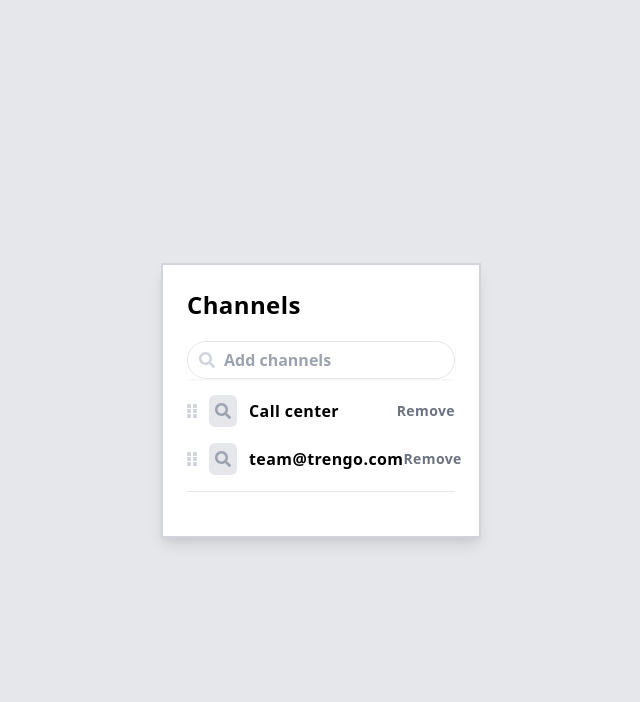
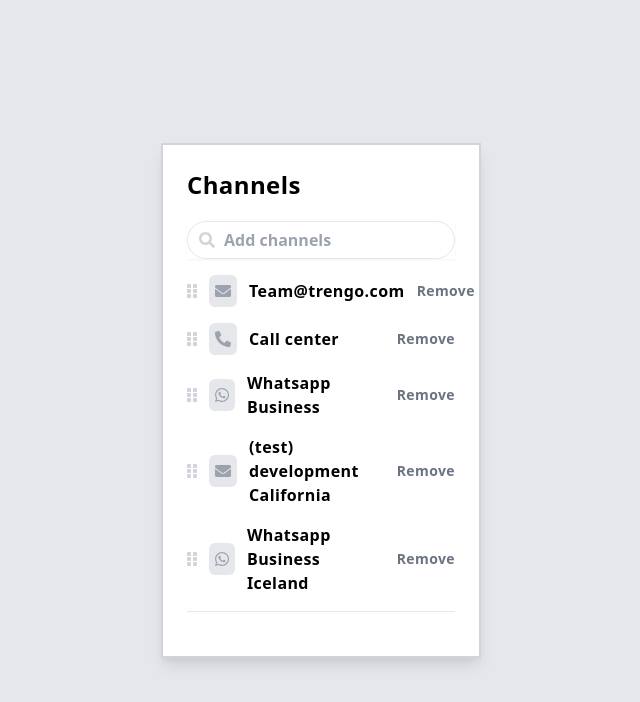
Before and after one commit to verget/vue-channels, a Vue app: page / in a window 1280 px wide. Shown: the top 702 px of the page, without its empty margins (319-959 px from the left). Built offline with nearby package versions, Linux system fonts and the light colour scheme.

Commit message:
describe state manipulations

```diff
--- a/package.json
+++ b/package.json
@@ -10,10 +10,12 @@
   },
   "dependencies": {
     "@fortawesome/fontawesome-svg-core": "^1.2.34",
+    "@fortawesome/free-brands-svg-icons": "^5.15.2",
     "@fortawesome/free-solid-svg-icons": "^5.15.2",
     "@fortawesome/vue-fontawesome": "^2.0.2",
     "@tailwindcss/postcss7-compat": "^2.0.3",
     "autoprefixer": "^9.8.6",
+    "axios": "^0.21.1",
     "core-js": "^3.6.5",
     "postcss": "^7.0.35",
     "tailwindcss": "npm:@tailwindcss/postcss7-compat@^2.0.3",
--- /dev/null
+++ b/public/mock.data.json
@@ -0,0 +1,44 @@
+{
+  "channels": [
+    {
+      "id": 1,
+      "icon": [
+        "fas",
+        "envelope"
+      ],
+      "title": "Team@trengo.com"
+    },
+    {
+      "id": 2,
+      "icon": [
+        "fas",
+        "phone-alt"
+      ],
+      "title": "Call center"
+    },
+    {
+      "id": 3,
+      "icon": [
+        "fab",
+        "whatsapp"
+      ],
+      "title": "Whatsapp Business"
+    },
+    {
+      "id": 4,
+      "icon": [
+        "fas",
+        "envelope"
+      ],
+      "title": "(test) development California"
+    },
+    {
+      "id": 5,
+      "icon": [
+        "fab",
+        "whatsapp"
+      ],
+      "title": "Whatsapp Business Iceland"
+    }
+  ]
+}
--- a/src/App.vue
+++ b/src/App.vue
@@ -6,15 +6,20 @@
 
 <script>
 import ChannelManager from './components/ChannelManager.vue'
+import { loadChannelsList } from '@/services/channel'
 
 export default {
   name: 'App',
   components: {
     ChannelManager
+  },
+  mounted () {
+    loadChannelsList() // suppose to be an api call to get the list of currently selected channels
+      .then(response => {
+        if (response && response.channels && response.channels.length) {
+          this.$store.commit('SET_CHANNELS', response.channels)
+        }
+      })
   }
 }
 </script>
-
-<style lang="scss">
-
-</style>
--- a/src/components/Channel.vue
+++ b/src/components/Channel.vue
@@ -4,9 +4,9 @@
       <fai icon="grip-vertical" class="text-gray-300 cursor-move" />
     </span>
     <span class="border-transparent rounded-md bg-gray-200 mr-3 py-1 px-1.5">
-      <fai icon="search" class="text-gray-400" />
+      <fai :icon="data.icon" class="text-gray-400" />
     </span>
-    <span class="font-bold"> {{ data.title }}</span>
+    <span class="font-bold mr-3"> {{ data.title }}</span>
     <div
       class="text-gray-500 text-sm ml-auto cursor-pointer font-bold"
       @click="emitRemove"
--- a/src/components/ChannelManager.vue
+++ b/src/components/ChannelManager.vue
@@ -41,13 +41,15 @@
       <div v-if="stateChanged" class="text-right">
         <button
           type="button"
-          class="inline-flex border border-gray-300 rounded-full py-2 px-5 shadow-sm text-sm leading-4 font-bold text-gray-700 bg-white hover:bg-gray-50 focus:outline-none focus:ring-2 focus:ring-offset-2 focus:ring-gray-500 mr-2"
+          class="inline-flex border border-gray-300 rounded-full py-2 px-5 shadow-sm text-sm leading-4 font-bold text-gray-700 bg-white hover:bg-gray-50 focus:outline-none mr-2"
+          @click="resetState"
         >
           Cancel
         </button>
         <button
           type="button"
-          class="inline-flex border border-transparent rounded-full py-2 px-5 shadow-sm text-sm leading-4 font-bold text-white bg-black hover:bg-gray-700 focus:outline-none focus:ring-2 focus:ring-offset-2 focus:ring-gray-500"
+          class="inline-flex border border-transparent rounded-full py-2 px-5 shadow-sm text-sm leading-4 font-bold text-white bg-black hover:bg-gray-700 focus:outline-none"
+          @click="saveState"
         >
           Apply
         </button>
@@ -57,8 +59,9 @@
 </template>
 
 <script>
+import draggable from 'vuedraggable'
 import Channel from '@/components/Channel'
-import draggable from 'vuedraggable'
+import { mapState } from 'vuex'
 
 export default {
   name: 'ChannelManager',
@@ -69,16 +72,15 @@
   data () {
     return {
       stateChanged: false,
-      channelsSelected: [
-        {
-          id: 1,
-          title: 'Call center'
-        },
-        {
-          id: 2,
-          title: 'team@trengo.com'
-        }
-      ]
+      channelsSelected: []
+    }
+  },
+  computed: {
+    ...mapState(['channels'])
+  },
+  watch: {
+    channels: function (value) {
+      this.channelsSelected = value
     }
   },
   methods: {
@@ -88,6 +90,12 @@
     },
     onDrag () {
       this.stateChanged = true
+    },
+    resetState () {
+      this.channelsSelected = [...this.channels]
+    },
+    saveState () {
+      this.$store.commit('SET_CHANNELS', this.channelsSelected)
     }
   }
 }
--- a/src/main.js
+++ b/src/main.js
@@ -3,10 +3,11 @@
 import store from './store'
 import './style.css'
 import { library } from '@fortawesome/fontawesome-svg-core'
-import { faGripVertical, faSearch } from '@fortawesome/free-solid-svg-icons'
+import { faEnvelope, faGripVertical, faPhoneAlt, faSearch } from '@fortawesome/free-solid-svg-icons'
+import { faWhatsapp } from '@fortawesome/free-brands-svg-icons'
 import { FontAwesomeIcon } from '@fortawesome/vue-fontawesome'
 
-library.add(faGripVertical, faSearch)
+library.add(faGripVertical, faSearch, faPhoneAlt, faEnvelope, faWhatsapp)
 
 Vue.component('fai', FontAwesomeIcon)
 
--- /dev/null
+++ b/src/services/channel.js
@@ -0,0 +1,10 @@
+import { http } from './http'
+const url = 'mock.data.json'
+// can be easy changed to api url later
+
+export const loadChannelsList = () => {
+  return http({
+    url,
+    method: 'get'
+  })
+}
--- /dev/null
+++ b/src/services/http.js
@@ -0,0 +1,30 @@
+import axios from 'axios'
+
+const successHandler = (res) => res.data
+const requestHandler = async (request) => {
+  if (!request.headers['Content-Type']) {
+    request.headers['Content-Type'] = 'application/json'
+  }
+  return request
+}
+axios.interceptors.request.use(requestHandler)
+
+const errorHandler = (reject) => (error) => {
+  return reject(error)
+}
+
+export const http = (options, responseMapper = successHandler) => {
+  return new Promise((resolve, reject) => {
+    const { url, method, body, headers, queryParams, responseType, timeout } = options
+    axios.request({
+      url,
+      method,
+      data: body,
+      headers,
+      params: queryParams,
+      responseType,
+      timeout: timeout || 15000
+    }).then(res => resolve(responseMapper(res)))
+      .catch(errorHandler(reject))
+  })
+}
--- a/src/store/index.js
+++ b/src/store/index.js
@@ -11,9 +11,5 @@
     SET_CHANNELS (state, data) {
       state.channels = data
     }
-  },
-  actions: {
-  },
-  modules: {
   }
 })
```
Also changed, not shown: 1 other file (tests, documents, lock files or other folders).
